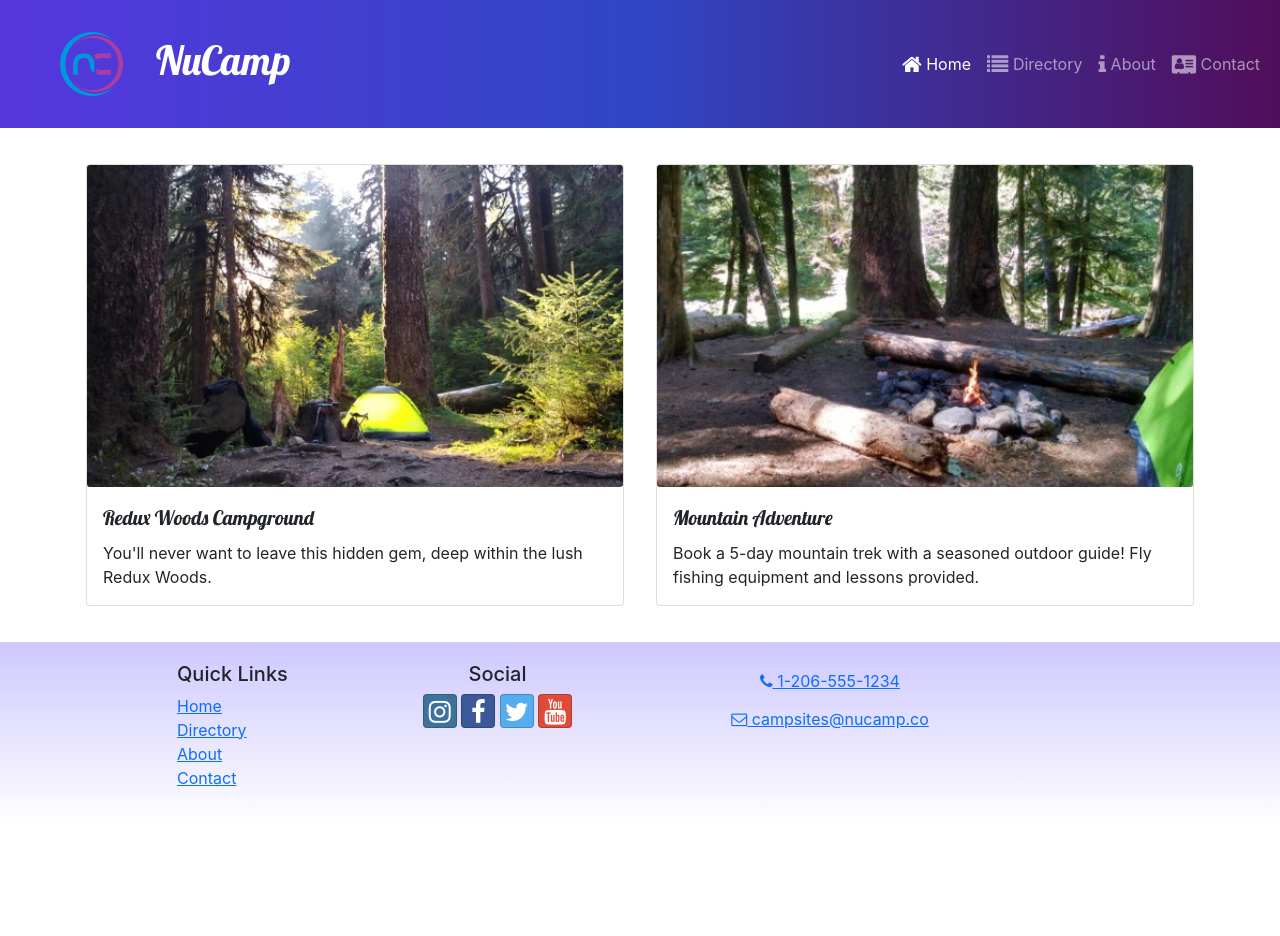
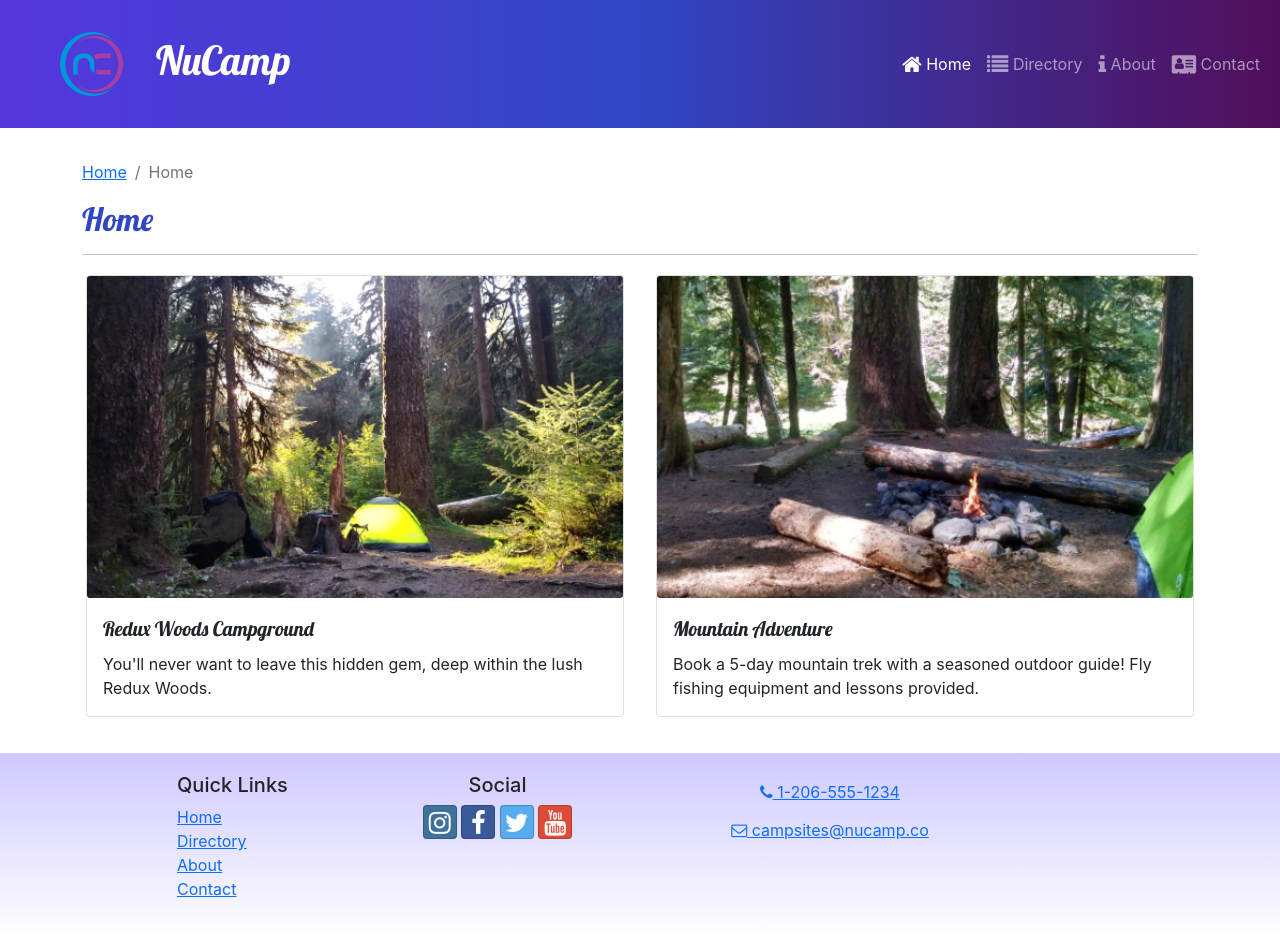
Before and after one commit to KibaaraNava/nucampsite-with-react, a React (Create React App) app: page / in a window 1280 px wide. Before the commit the page ends 826 px from the top, so only its background shows below. Built offline with nearby package versions, Linux system fonts and the light colour scheme.

Commit message:
Breadcrumbs SubHeader

```diff
--- /dev/null
+++ b/src/components/SubHeader.js
@@ -0,0 +1,25 @@
+import { Col, Row, Breadcrumb, BreadcrumbItem } from 'reactstrap';
+import { Link } from 'react-router-dom';
+
+const SubHeader = ({ current, detail }) => {
+    return (
+        <Row>
+            <Col>
+                <Breadcrumb>
+                    <BreadcrumbItem>
+                        <Link to="/">Home</Link>
+                    </BreadcrumbItem>
+                    {detail && (
+                        <BreadcrumbItem>
+                            <Link to="/directory">Directory</Link>
+                        </BreadcrumbItem>
+                    )}
+                    <BreadcrumbItem active>{current}</BreadcrumbItem>
+                </Breadcrumb>
+                <h2>{current}</h2>
+                <hr />
+            </Col>
+        </Row>
+    )
+}
+ export default SubHeader;
--- a/src/pages/CampsiteDetailPage.js
+++ b/src/pages/CampsiteDetailPage.js
@@ -3,6 +3,7 @@ import { useParams } from 'react-router-dom';
 import { selectCampsiteById } from '../features/campsites/campsitesSlice';
 import CampsiteDetail from '../features/campsites/CampsiteDetail';
 import CommentsList from '../features/comments/CommentsList';
+import SubHeader from '../components/SubHeader';
 
  const CampsiteDetailPage = () => {
     const { campsiteId }= useParams();
@@ -10,6 +11,7 @@ import CommentsList from '../features/comments/CommentsList';
 
     return (
         <Container>
+            <SubHeader current={campsite.name} detail={true} />
             <Row>
                 <CampsiteDetail campsite={campsite} />
                 <CommentsList campsiteId={campsiteId} />
--- a/src/pages/CampsitesDirectoryPage.js
+++ b/src/pages/CampsitesDirectoryPage.js
@@ -1,9 +1,11 @@
 import { Container } from 'reactstrap';
 import CampsitesList from '../features/campsites/CampsitesList';
+import SubHeader from '../components/SubHeader';
 
 const CampsitesDirectoryPage = () => {
     return (
         <Container>
+            <SubHeader current="Directory" />
             <CampsitesList />
         </Container>
     )
--- a/src/pages/HomePage.js
+++ b/src/pages/HomePage.js
@@ -1,9 +1,11 @@
 import { Container } from 'reactstrap';
 import DisplayList from '../features/display/DisplayList';
+import SubHeader from '../components/SubHeader';
 
 const HomePage = () => {
     return (
         <Container>
+            <SubHeader current="Home" />
             <DisplayList />
         </Container>
     );
```
